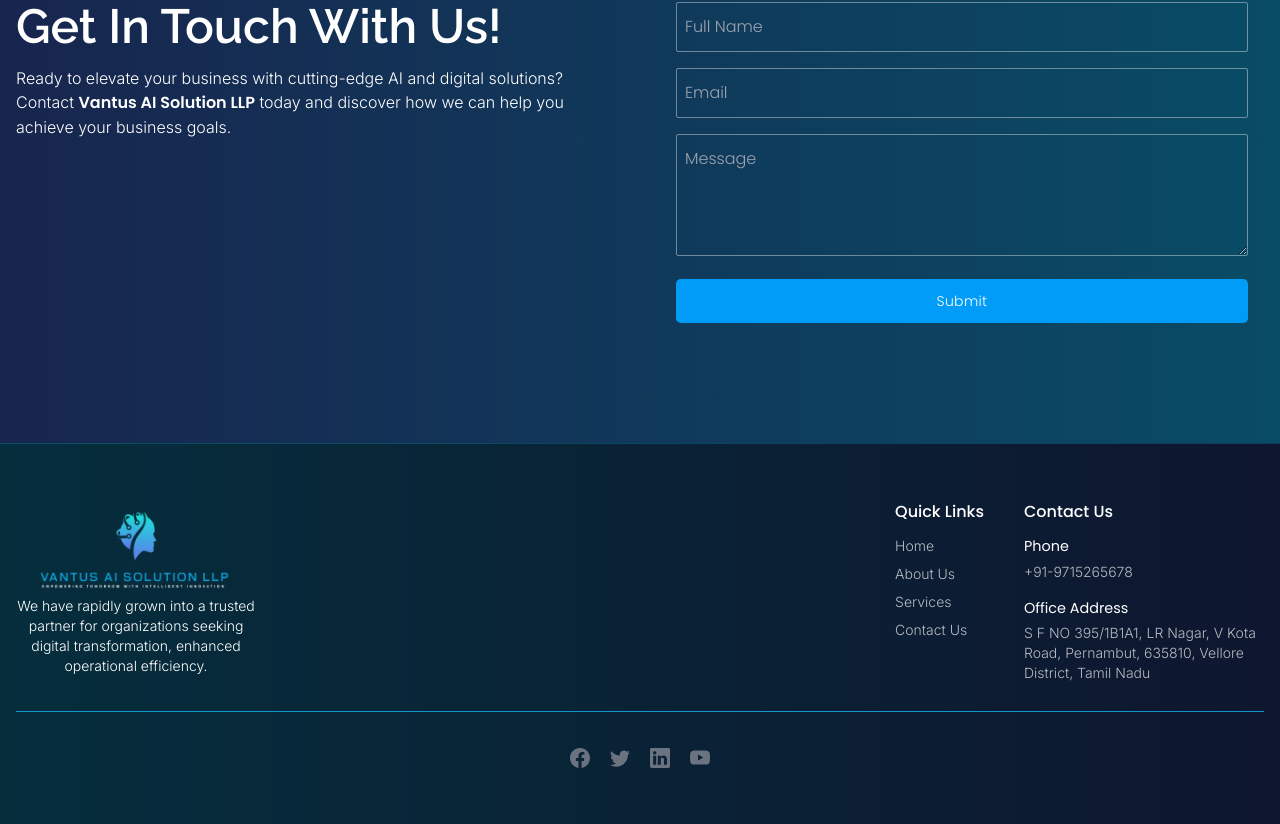
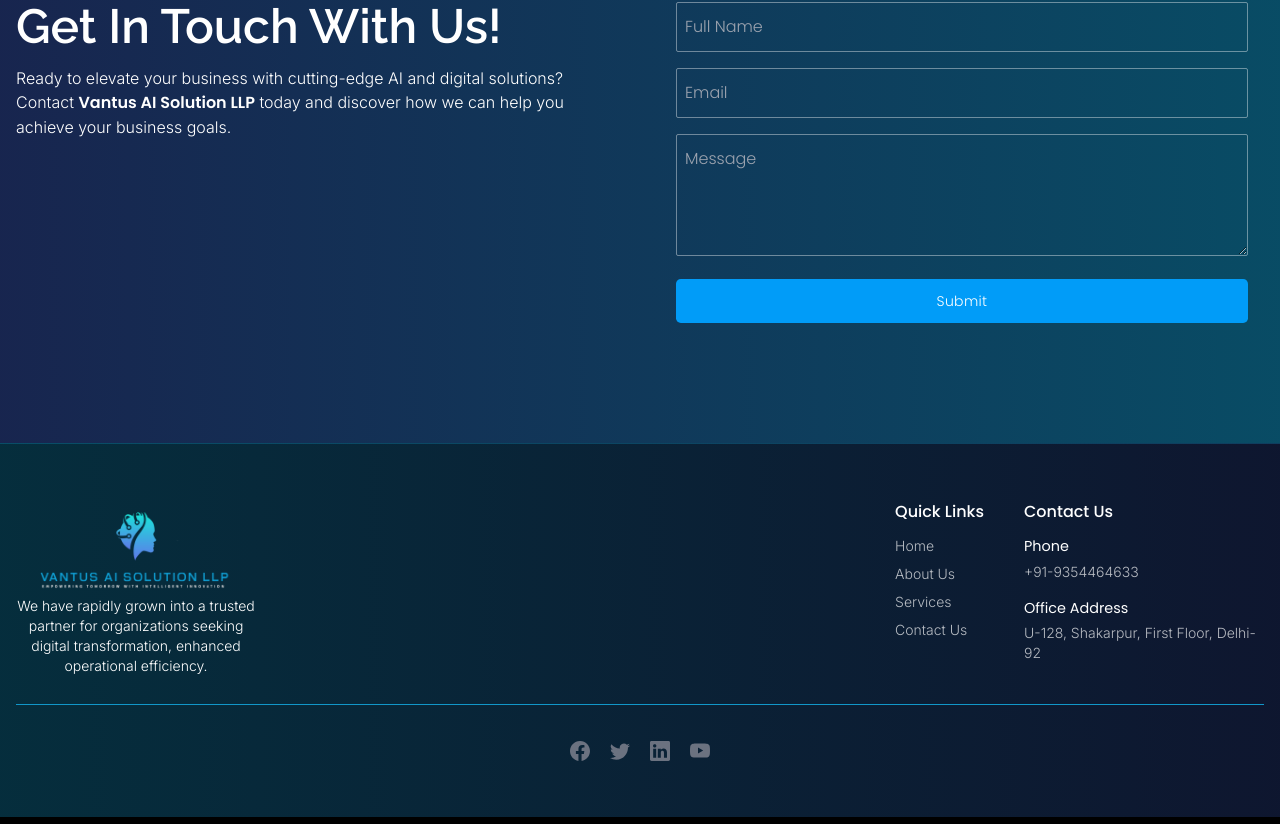
Before and after one commit to pranavpremanand/vantusaisolutions, a React (Create React App) app: page /app-development in a window 1280 px wide. Shown: the part 5702-6526 px from the top of the page. Built offline with nearby package versions, Linux system fonts and the light colour scheme.

Commit message:
fixed landing page contact

```diff
--- a/src/componets/landingPages/LandingFooter.jsx
+++ b/src/componets/landingPages/LandingFooter.jsx
@@ -1,7 +1,7 @@
 import React from "react";
 import { BsFacebook, BsLinkedin, BsTwitter, BsYoutube } from "react-icons/bs";
 import { Link as ScrollLink } from "react-scroll";
-import { logoImg } from "../../constant";
+import { companyDetails, logoImg } from "../../constant";
 import { Link } from "react-router-dom";
 
 const LandingFooter = () => {
@@ -57,15 +57,14 @@
               <h6 className="font-medium mb-1">Contact Us</h6>
               <div className="flex flex-col">
                 <h6 className="text-[.9rem] mb-1">Phone</h6>
-                <Link className="text-white/70 desc text-sm">
-                  +91-9715265678
+                <Link to={`tel:${companyDetails.phone}`} className="text-white/70 desc text-sm">
+                  {companyDetails.phone}
                 </Link>
               </div>
               <div className="flex flex-col mt-2">
                 <h6 className="text-[.9rem] mb-1">Office Address</h6>
                 <p className="text-white/70 desc text-sm max-w-[15rem]">
-                  S F NO 395/1B1A1, LR Nagar, V Kota Road, Pernambut, 635810,
-                  Vellore District, Tamil Nadu
+                  {companyDetails.address}
                 </p>
               </div>
             </div>
```
